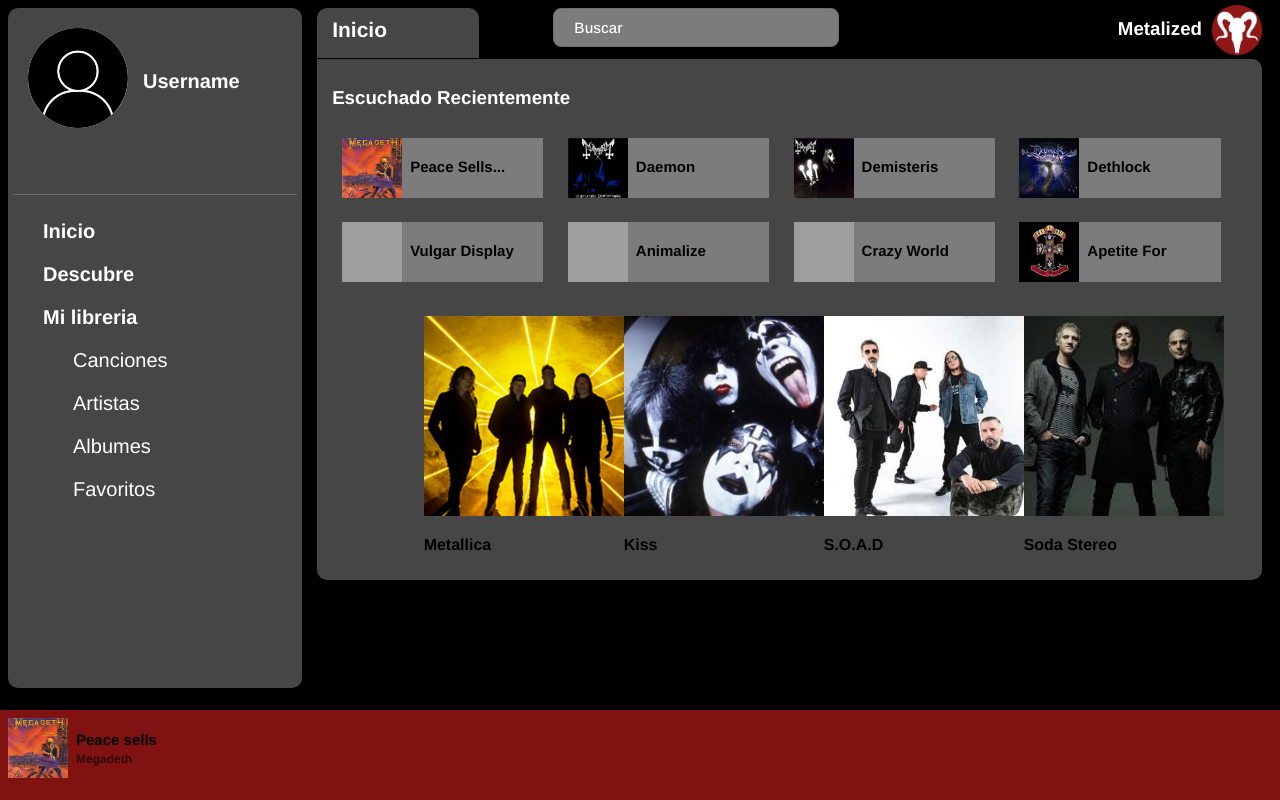
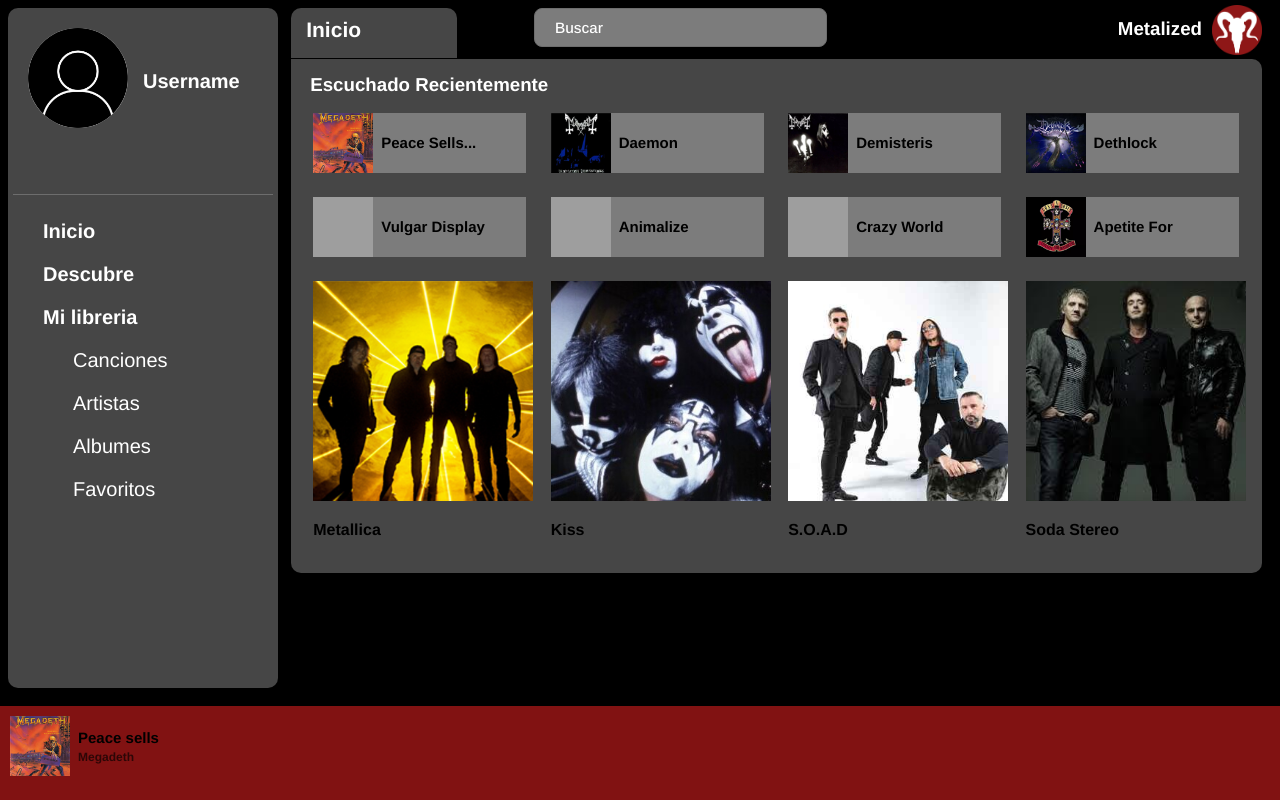
Before and after one commit to DelfiLinares/METALIZED, a PHP site: page /metalized.html in a window 1280 px wide. Run offline with PHP 8.4, Linux system fonts and the light colour scheme; grey boxes are pictures that could not be loaded.

Commit message:
Update metalized.css

```diff
--- a/metalized.css
+++ b/metalized.css
@@ -11,7 +11,7 @@
     display: flex;
     flex-direction: column;
     height: 85vh;
-    width: 9cm;
+    width: 8cm;
 }
 
 #contenedor1{
@@ -107,8 +107,12 @@
     background-color: rgb(70, 70, 70);
     border-radius: 10px;
     border-top-left-radius: 0px;
-    padding: 10px 15px;
+    padding: 8px 12px;
     height: 100%;
+}
+
+.inicio h3{
+    margin: 7px;
 }
 
 .nyl {
@@ -168,7 +172,7 @@
 .contenedorAlbum{
     display: inline-block;
     background-color: rgb(124, 124, 124);
-    width: 22%;
+    width: 22.5%;
     margin: 10px;
     align-items: center;
 }
@@ -190,6 +194,7 @@
     margin-top: 10%;
 }
 
+/*
 #artistas{
     display: flex;
     flex-direction: row;
@@ -203,10 +208,25 @@
     width: 100%;
     align-items: center;
 }
+*/
+
+#artistas{
+    display: inline-block;
+    flex-wrap: nowrap;
+    justify-content: space-evenly;
+    align-content: stretch;
+}
+
+.contenedorArtista{
+    display: inline-block;
+    width: 22.5%;
+    margin: 10px;
+    align-items: center;
+}
 
 .contenedorArtista img{
-    width: 200px;
-    height: 200px;
+    width: 220px;
+    height: 220px;
 }
 
 .contenedorArtista p {
@@ -228,7 +248,7 @@
     left: 0;
     right: 0;
     bottom: 0;
-    padding: 5px;
+    padding: 7px;
     align-items: flex-end;
 }
 
@@ -267,11 +287,12 @@
 
 #barraReproductora-iconos{
     margin-left: 50%;
+    height: 20px;
+    margin-top: 0px;
 }
 
 #barraReproductora-iconos img{
     margin: 20px;
-    width: 30px;
-
+    width: 25px;
 }
 /* '''''''''''''' FOOTER (BARRA REP) '''''''''''''''*/
```
